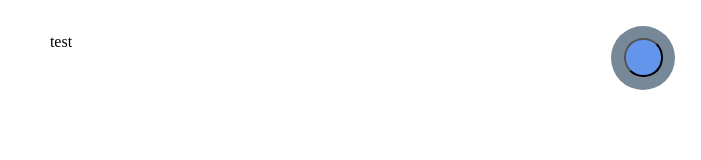
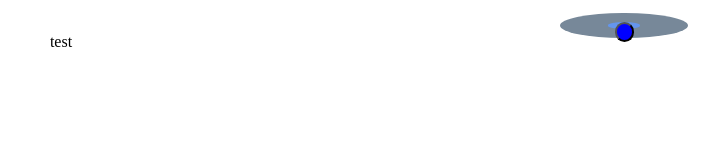
Before and after one commit to NecroticPhantom/Game-Website-Test, a plain HTML site: page index.html in a window 1280 px wide. Shown: the whole page, without its empty margins (579-1280 px from the left). Drawn offline with Linux system fonts and the light colour scheme.

Commit message:
Darktheme Switch CSS Update

```diff
--- a/index.html
+++ b/index.html
@@ -7,11 +7,13 @@
         <title>Test Site</title>
     </head>
     <body>
-        <label id="themeSwitchLabel">
-            <button id="themeSwitch">
-                <svg src="Icons/darkmode icon.svg" id="darkmodeIcon"></svg>
-                <svg src="Icons/lightmode icon.svg" id="lightmodeIcon"></svg>
-            </button>
+        <label id="themeSwitchOuter">
+            <label id="themeSwitchInner">
+                <button id="themeSwitch">
+                    <svg src="Icons/darkmode icon.svg" id="darkmodeIcon"></svg>
+                    <svg src="Icons/lightmode icon.svg" id="lightmodeIcon"></svg>
+                </button>
+            </label>
         </label>
         <div class="textContainer" id="mainTextContainer">
             <p class="text">test</p>
--- a/styles.css
+++ b/styles.css
@@ -20,28 +20,40 @@ body {
     background-color: var(--base-color);
 }
 
-#themeSwitchLabel {
+#themeSwitchOuter {
     position: fixed;
+    width: 10vw;
+    height: 2vw;
+    border-radius: 100%;
+    background-color: var(--base-variant);
+    top: 1vw;
+    right: 1vw;
     display: flex;
     justify-content: center;
     align-items: center;
-    width: 5vw;
-    height: 5vw;
-    border-radius: 50%;
-    background-color: var(--base-variant);
-    top: 2vw;
-    right: 2vw;
+}
+
+#themeSwitchInner {
+    position: relative;
+    width: 2.5vw;
+    height: 0.5vw;
+    border-radius: 100%;
+    background-color: var(--accent-color);
+    display: flex;
+    justify-content: center;
+    align-items: left;
 }
 
 #themeSwitch {
-    width: 3vw;
-    height: 3vw;
-    border-radius: 50%;
-    background-color: var(--accent-color);
+    position: relative;
+    width: 1.5vw;
+    height: 1.5vw;
+    border-radius: 100%;
+    background-color: var(--primary-color);
+    left: 0.5;
     display: flex;
     justify-content: center;
     align-items: center;
-    position: fixed;
 }
 
 #themeSwitch svg{
```
